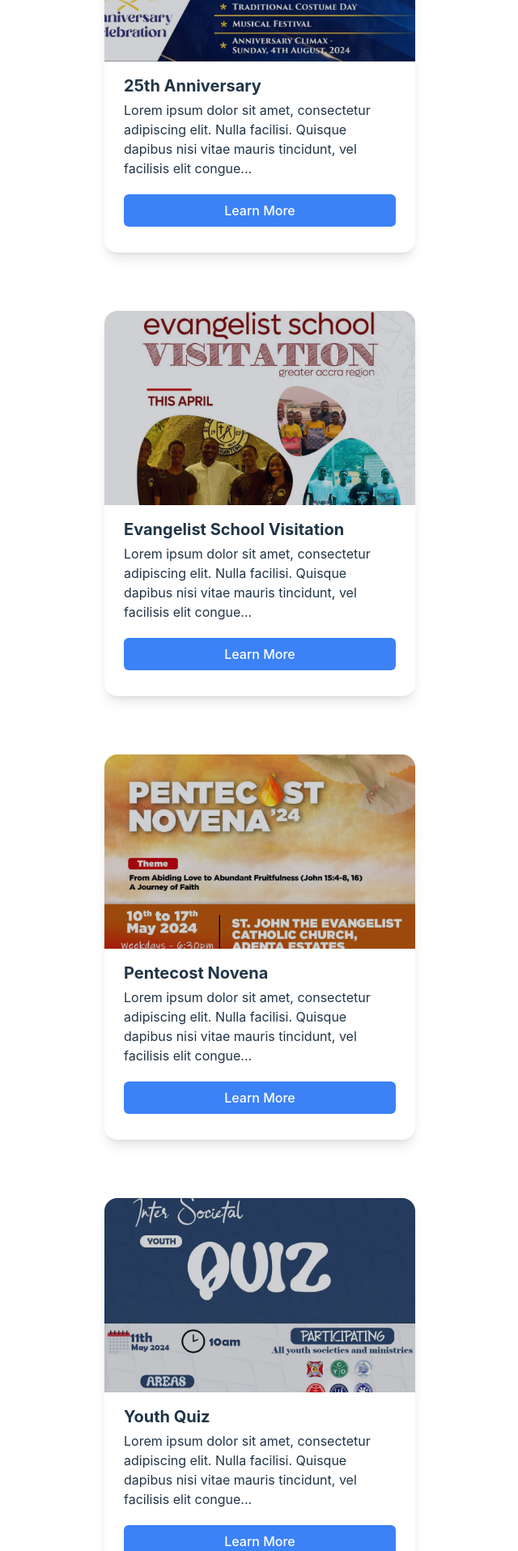
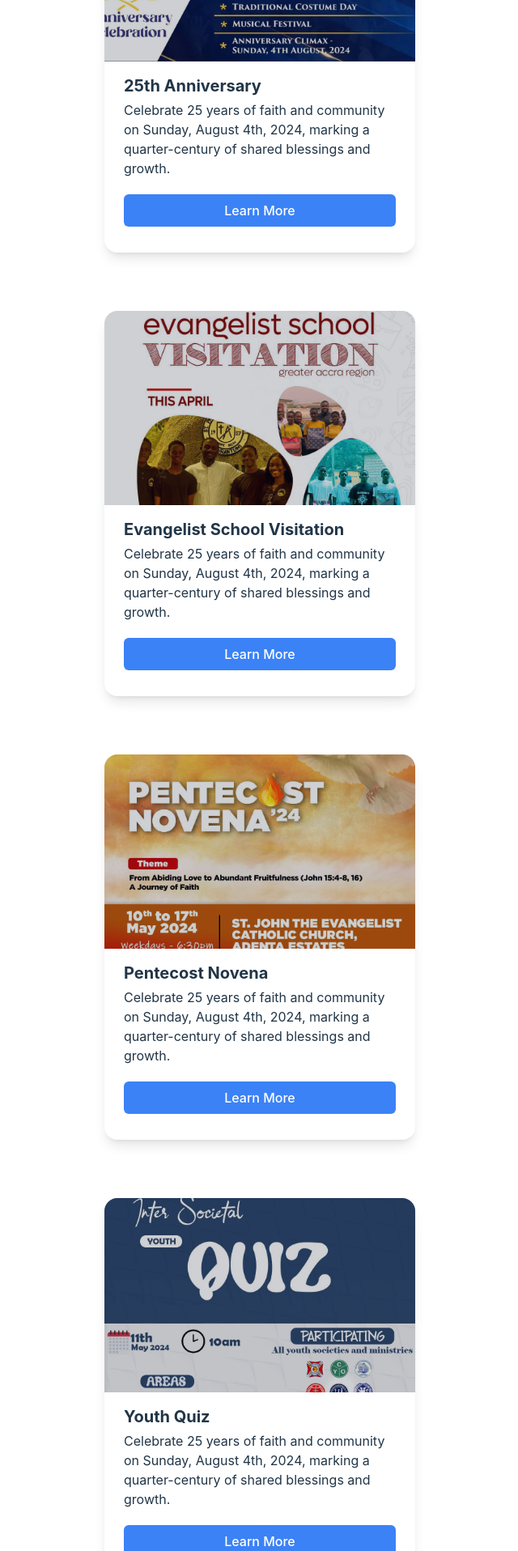
Before and after one commit to Jerry123-coder/evangelist_site, a React (Vite) app: page /programs in a window 1280 px wide. Shown: the part 740-2656 px from the top of the page at 81% size, without its empty margins (319-959 px from the left). Built offline with nearby package versions, Linux system fonts and the light colour scheme.

Commit message:
Update to Programmes

```diff
--- a/src/components/Footer.jsx
+++ b/src/components/Footer.jsx
@@ -31,7 +31,7 @@
             </Link>
           </div>
           <div className="text-white md:px-20 text-sm flex justify-center w-full">
-          Location 5th floor, 335 place 32 George Walker Bush Highway North Dzorwulu. Accra-Ghana
+         26 Ntreh Street, Adenta Municipality
           </div>
         </div>
 
--- a/src/components/ProgramCard.jsx
+++ b/src/components/ProgramCard.jsx
@@ -36,9 +36,7 @@
 
                     {/* Content/Summary */}
                     <p className="mt-1">
-                         Lorem ipsum dolor sit amet, consectetur adipiscing elit. Nulla
-                         facilisi. Quisque dapibus nisi vitae mauris tincidunt, vel facilisis
-                         elit congue...
+                    Celebrate 25 years of faith and community on Sunday, August 4th, 2024, marking a quarter-century of shared blessings and growth.
                     </p>
                </div>
 
--- a/src/pages/Programs.jsx
+++ b/src/pages/Programs.jsx
@@ -56,10 +56,10 @@
 </ul>
 </div>
 <div className='flex flex-wrap justify-center lg:flex-row lg:justify-center gap-x-[2%] gap-y-8 overflow-x-auto w-full  py-2 px-0.5'>
-<ProgramCard programme={programme} title={'25th Anniversary'}/>
-<ProgramCard programme={programme1}  title={'Evangelist School Visitation'}/>
-<ProgramCard programme={programme2}  title={'Pentecost Novena'}/>
-<ProgramCard programme={programme3}  title={'Youth Quiz'}/>
+<ProgramCard programme={programme} title={'25th Anniversary'} summary={'Celebrate 25 years of faith and community on Sunday, August 4th, 2024, marking a quarter-century of shared blessings and growth.'}/>
+<ProgramCard programme={programme1}  title={'Evangelist School Visitation'} summary={'Engage with our vibrant Youth Council as they embark on meaningful school visitations, fostering connections and spreading the message of hope and love.'}/>
+<ProgramCard programme={programme2}  title={'Pentecost Novena'} summary={''}/>
+<ProgramCard programme={programme3}  title={'Youth Quiz'} summary={''}/>
 
 </div>
 <div className="lg:w-full flex justify-center">
```
